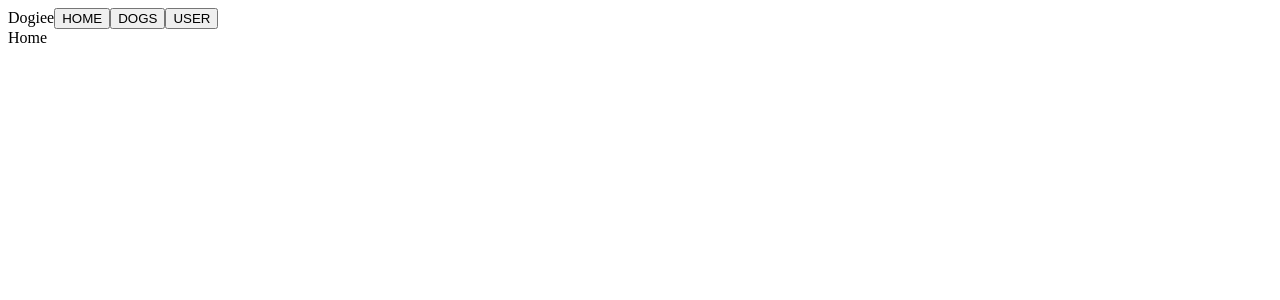
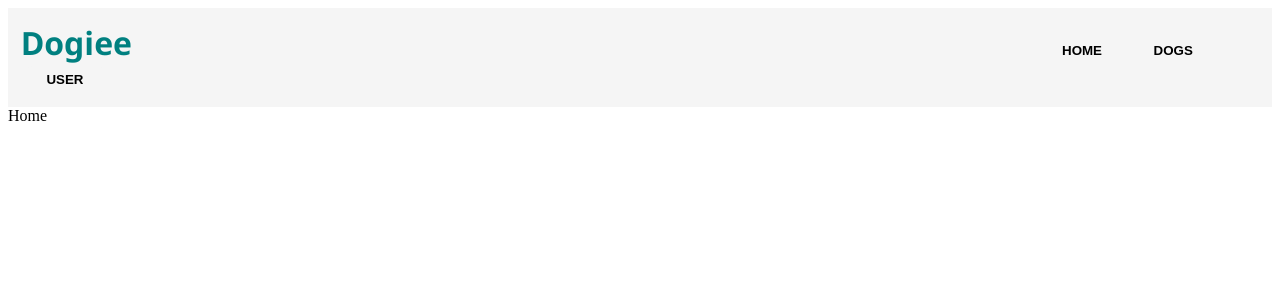
Before and after one commit to soumitha18/Masai_sprint_6, a React (Create React App) app in the folder sprint-6/: page / in a window 1280 px wide. Shown: the top 300 px of the page. Built offline with nearby package versions, Linux system fonts and the light colour scheme.

Commit message:
Nav Completed

```diff
--- a/sprint-6/src/DogInfo/Main.jsx
+++ b/sprint-6/src/DogInfo/Main.jsx
@@ -2,6 +2,7 @@ import React from "react"
 import Home from "./Home"
 import Dog from "./Dog"
 import Account from "./Account"
+import style from "./Style/main.module.css"
 
 export default class Main extends React.Component {
     constructor(props) {
@@ -42,11 +43,11 @@ export default class Main extends React.Component {
         const { home, dog} = this.state
         return (
             <>
-                <div>
-                    <span>Dogiee</span>
-                    <button onClick={this.handleHome}>HOME</button>
-                    <button onClick={this.handleDogs}>DOGS</button>
-                    <button onClick={this.handleUser}>USER</button>
+                <div className={style.nav}>
+                    <span className={style.logo}>Dogiee</span>
+                    <button className={style.btn1} onClick={this.handleHome}>HOME</button>
+                    <button className={style.btn2} onClick={this.handleDogs}>DOGS</button>
+                    <button className={style.btn3} onClick={this.handleUser}>USER</button>
                 </div>
                 {
                     home
--- /dev/null
+++ b/sprint-6/src/DogInfo/Style/main.module.css
@@ -0,0 +1,32 @@
+.nav{
+    background-color: whitesmoke;
+    padding: 1%;
+}
+
+.btn1{
+    margin-left: 73%;
+}
+
+.btn1, .btn2, .btn3{
+    background-color: whitesmoke;
+    color: black;
+    border: 1px solid whitesmoke;
+    padding: 0.5%;
+    font-weight: bolder;
+    padding-left: 2%;
+    padding-right: 2%;
+    border-radius: 50px;
+}
+
+.btn1:hover , .btn2:hover, .btn3:hover{
+    color: white;
+    background-color: teal;
+    border: 1px solid teal;
+}
+
+.logo{
+    color: teal;
+    font-weight: bolder;
+    font-size: 200%;
+    font-family: 'Segoe UI', Tahoma, Geneva, Verdana, sans-serif ;
+}
```
Also changed, not shown: sprint-6/src/DogInfo/Style/style.module.css (deleted).
